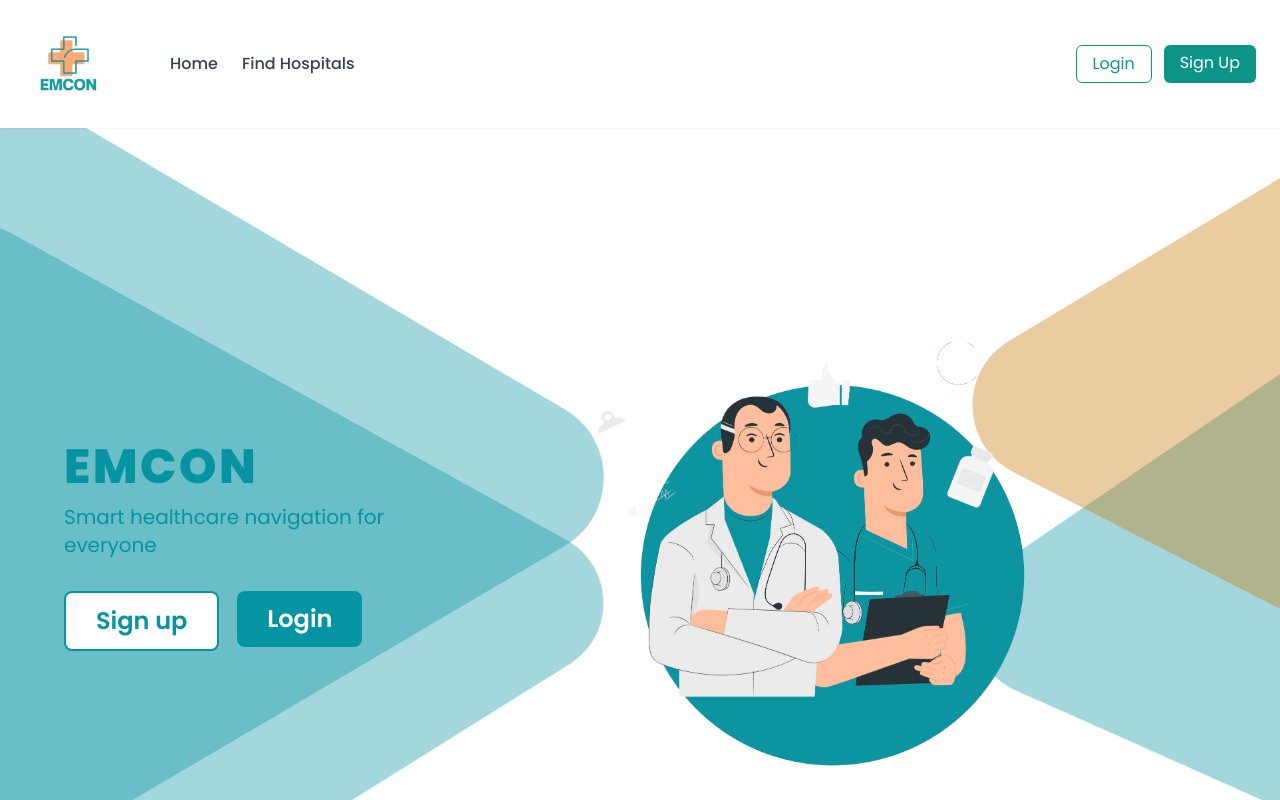
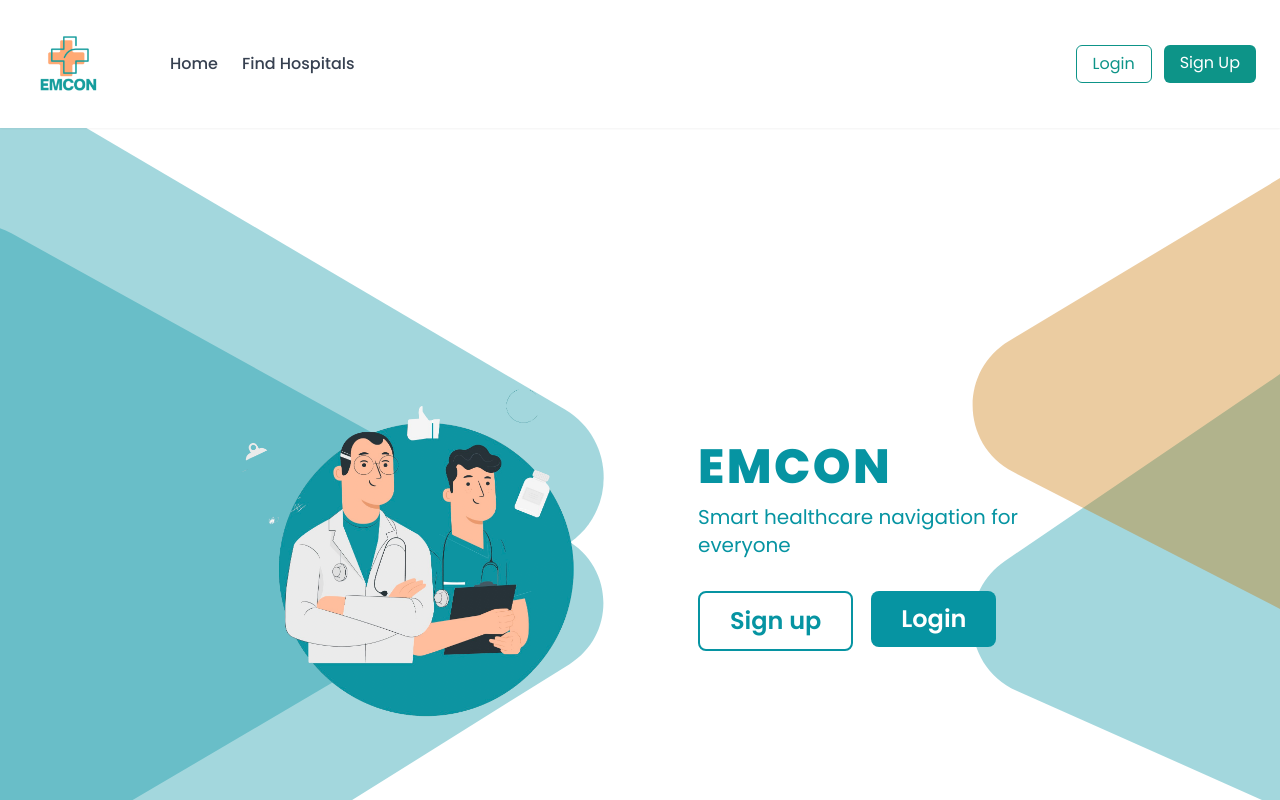
Before and after one commit to ahsankhan75/cs360-group30-project-2025, a React (Create React App) app in the folder frontend/: page / in a window 1280 px wide. Shown: the top 800 px of the page. Built offline with nearby package versions, Linux system fonts and the light colour scheme.

Commit message:
Update Home.js
made like figma in the end

```diff
--- a/frontend/src/pages/Home.js
+++ b/frontend/src/pages/Home.js
@@ -253,13 +253,23 @@ const HeroSectionDesktop = () => (
     </div>
 
     {/* Hero Content Container - Using Tailwind Flex */}
-    <div className="flex items-center justify-between px-16 mt-16 h-[70vh]">
-      {/* Hero Text */}
+    <div className="flex items-center px-16 mt-16 h-[70vh] justify-center">
+      {/* Hero Image - On the left */}
+      <motion.div
+        initial={{ opacity: 0, y: 30 }}
+        animate={{ opacity: 1, y: 0 }}
+        transition={{ duration: 1.2 }}
+        className="flex justify-start items-center"
+      >
+        <img src="/doctors.png" alt="Doctors" className="w-auto h-auto max-w-[500px]" />
+      </motion.div>
+
+      {/* Hero Text - Right next to the logo */}
       <motion.div
         initial={{ opacity: 0, y: 60 }}
         animate={{ opacity: 1, y: 0 }}
         transition={{ duration: 1 }}
-        className="w-[400px] text-left z-10"
+        className="w-[400px] text-left z-10 flex flex-col justify-center ml-4"
       >
         <h1 className="font-bold text-5xl text-[#0694A2] mb-3 tracking-wider">
           EMCON
@@ -282,16 +292,6 @@ const HeroSectionDesktop = () => (
             ]}
           />
         </div>
-      </motion.div>
-
-      {/* Hero Image */}
-      <motion.div
-        initial={{ opacity: 0, y: 30 }}
-        animate={{ opacity: 1, y: 0 }}
-        transition={{ duration: 1.2 }}
-        className="flex-1 flex justify-center items-center"
-      >
-        <img src="/doctors.png" alt="Doctors" className="w-auto h-auto max-w-[650px]" />
       </motion.div>
     </div>
   </motion.div>
```
